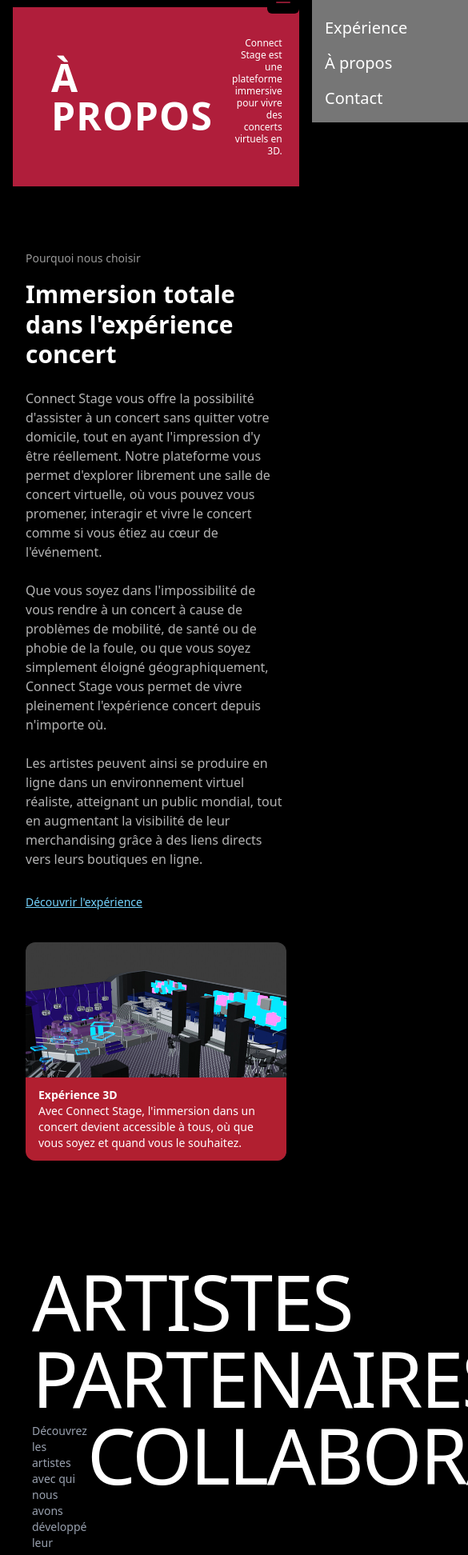
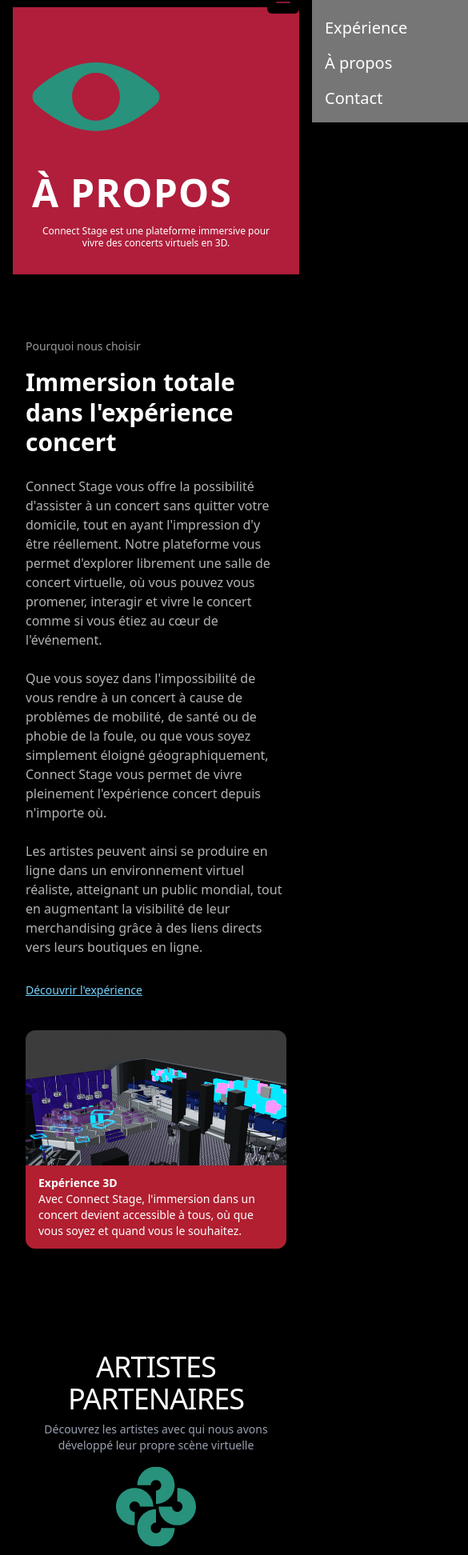
Before and after one commit to Alixanb/stage-connect, a React (Vite) app: page /about in a window 390 px wide. Shown: the part 39-1983 px from the top of the page at 80% size, 585 px wide, since content can reach past the window. Built offline with nearby package versions, Linux system fonts and the light colour scheme; grey boxes are pictures that could not be loaded.

Commit message:
responsive

```diff
--- a/src/about/AboutUs.tsx
+++ b/src/about/AboutUs.tsx
@@ -12,7 +12,7 @@
       </Helmet>
       <div className="bg-black text-white">
         {/* Header */}
-        <section className="bg-[#B01E3B] py-8 px-6 flex items-center gap-6 md:gap-8">
+        <section className="bg-[#B01E3B] py-8 px-6 flex flex-col md:flex-row items-start md:items-center gap-4 md:gap-8 text-center md:text-left">
           <svg width="160" height="160" viewBox="0 0 140 141" fill="none" xmlns="http://www.w3.org/2000/svg" aria-hidden="true">
             <path
               fillRule="evenodd"
@@ -22,7 +22,7 @@
             />
           </svg>
           <h1 className="text-5xl md:text-6xl font-black tracking-wide">À PROPOS</h1>
-          <p className="ml-auto text-xs md:text-sm max-w-xs md:max-w-sm text-right leading-tight">
+          <p className="text-xs md:text-sm max-w-xs md:max-w-sm md:ml-auto leading-tight">
             Connect Stage est une plateforme immersive pour vivre des concerts virtuels en 3D.
           </p>
         </section>
@@ -77,12 +77,13 @@
 
         {/* Partners */}
         <section className="px-6 py-12" aria-labelledby="partners-section">
-          <h2 id="partners-section" className="text-8xl tracking-tight">ARTISTES PARTENAIRES</h2>
-          <div className="flex justify-between">
-            <p className="mt-2 text-sm text-gray-400">
+        <h2 id="partners-section" className="text-4xl md:text-6xl lg:text-8xl tracking-tight text-center md:text-left">
+        ARTISTES PARTENAIRES</h2>
+        <div className="flex flex-col md:flex-row justify-between gap-4">
+        <p className="mt-2 text-sm text-gray-400 text-center md:text-left">
               Découvrez les artistes avec qui nous avons développé leur propre scène virtuelle
             </p>
-            <svg width="100" height="101" viewBox="0 0 100 101" fill="none" xmlns="http://www.w3.org/2000/svg" aria-hidden="true">
+            <svg className="mx-auto" width="100" height="101" viewBox="0 0 100 101" fill="none" xmlns="http://www.w3.org/2000/svg" aria-hidden="true">
               <g clipPath="url(#clip0_82_119)">
                 <mask id="mask0_82_119" maskUnits="userSpaceOnUse" x="0" y="0" width="100" height="101">
                   <path d="M100 0.5H0V100.5H100V0.5Z" fill="white" />
@@ -97,7 +98,7 @@
                 </clipPath>
               </defs>
             </svg>
-            <p className="text-8xl tracking-tight">
+            <p className="text-4xl md:text-6xl lg:text-8xl tracking-tight text-center md:text-left">
               COLLABORATIONS
             </p>
           </div>
```
